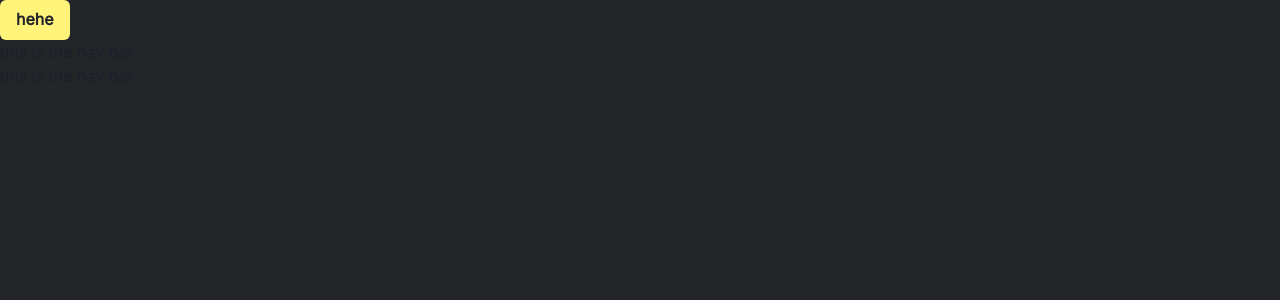
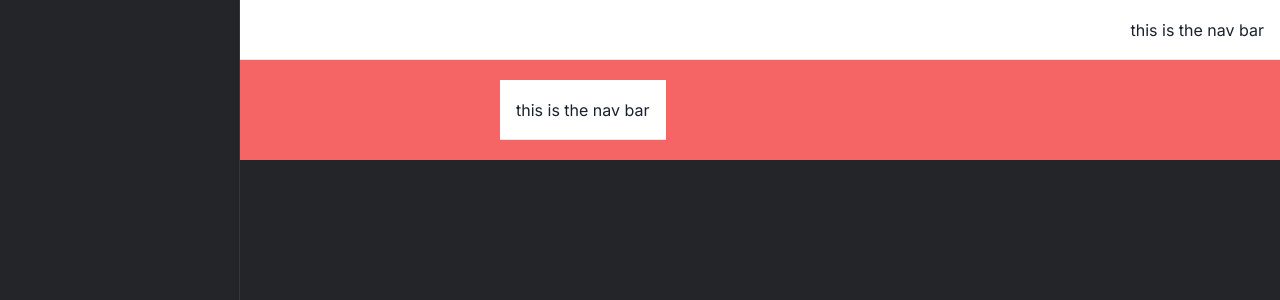
Before and after one commit to jeffigy/modern-chakra-dashboard, a Next.js app: page /components/Navbar/Navbar in a window 1280 px wide. Shown: the top 300 px of the page. Built offline with nearby package versions, Linux system fonts and the light colour scheme.

Commit message:
added base layout

```diff
--- a/src/pages/components/Layout/Layout.tsx
+++ b/src/pages/components/Layout/Layout.tsx
@@ -1,7 +1,7 @@
 import React from "react";
 import Navbar from "../Navbar/Navbar";
 import Sidebar from "../Sidebar/Sidebar";
-import { Box } from "@chakra-ui/react";
+import { Box, Flex } from "@chakra-ui/react";
 
 type LayoutProps = {
   children: React.ReactNode;
@@ -9,11 +9,16 @@ type LayoutProps = {
 
 const Layout: React.FC<LayoutProps> = ({ children }) => {
   return (
-    <Box h={"100vh"}>
-      <Sidebar />
-      <Navbar />
-      <main>{children}</main>
-    </Box>
+    <>
+      {" "}
+      <Box minH={"100vh"}>
+        <Sidebar />
+        <Navbar />
+        <Flex ml={{ base: 0, md: 60 }} p={"5"} bg={"red.400"}>
+          <main>{children}</main>
+        </Flex>
+      </Box>
+    </>
   );
 };
 export default Layout;
--- a/src/pages/components/Navbar/Navbar.tsx
+++ b/src/pages/components/Navbar/Navbar.tsx
@@ -1,8 +1,25 @@
+import { Flex } from "@chakra-ui/react";
 import React from "react";
 
 type NavbarProps = {};
 
 const Navbar: React.FC<NavbarProps> = () => {
-  return <div>this is the nav bar</div>;
+  return (
+    <Flex
+      ml={{ base: 0, md: 60 }}
+      px="4"
+      position="sticky"
+      top="0"
+      height="60px"
+      zIndex="1"
+      alignItems="center"
+      bg="white"
+      borderBottomWidth="1px"
+      borderBottomColor="gray.200"
+      justifyContent={{ base: "space-between", md: "flex-end" }}
+    >
+      this is the nav bar
+    </Flex>
+  );
 };
 export default Navbar;
--- a/src/pages/components/Sidebar/Sidebar.tsx
+++ b/src/pages/components/Sidebar/Sidebar.tsx
@@ -1,13 +1,18 @@
 import React from "react";
-import { Button } from "@chakra-ui/react";
+import { Box, Button } from "@chakra-ui/react";
 type SidebarProps = {};
 
 const Sidebar: React.FC<SidebarProps> = () => {
   return (
-    <div>
-      {" "}
-      <Button>hehe</Button>
-    </div>
+    <Box
+      // bg={"blue.900"}
+      borderRight={"1px"}
+      borderRightColor={"gray.700"}
+      h={"full"}
+      w={60}
+      pos={"fixed"}
+      display={{ base: "none", md: "block" }}
+    ></Box>
   );
 };
 export default Sidebar;
```
